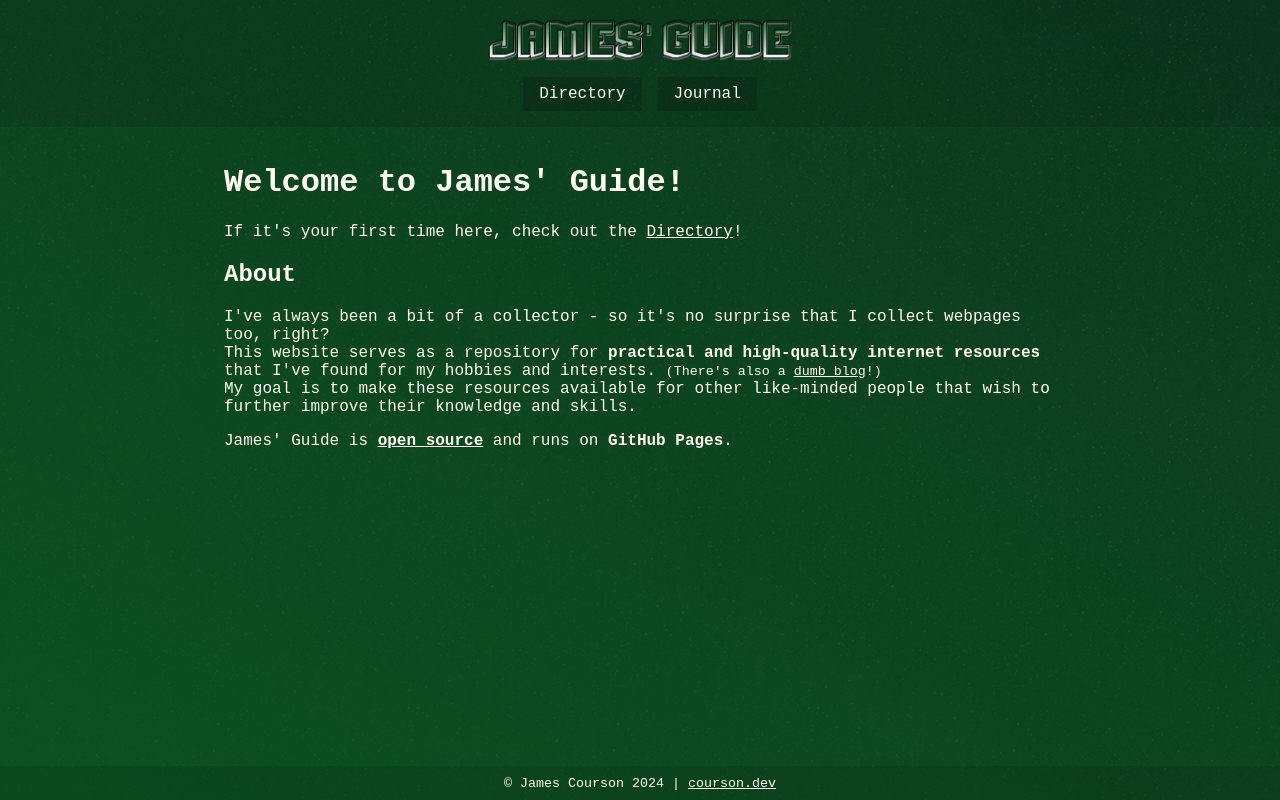
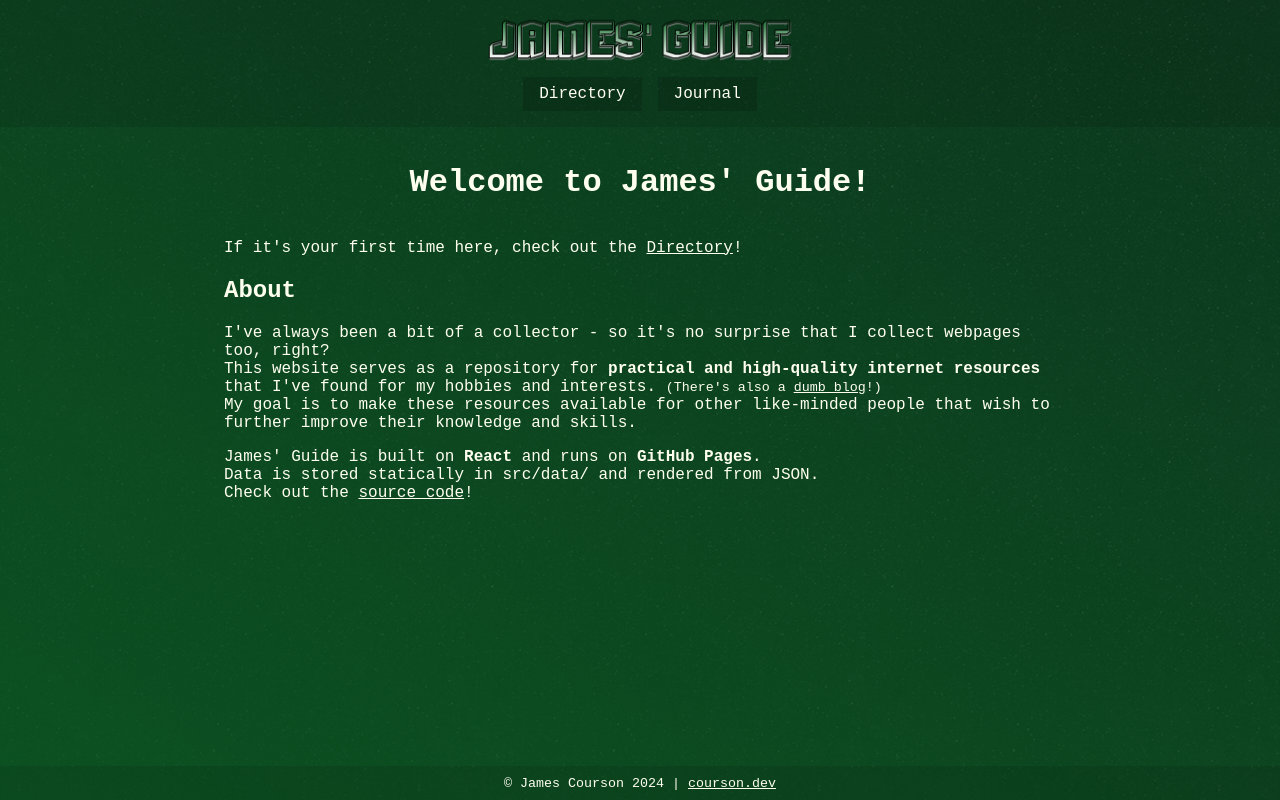
Before and after one commit to jamescourson/james.guide, a React (Vite) app: page / in a window 1280 px wide. Built offline with nearby package versions, Linux system fonts and the light colour scheme.

Commit message:
formatting and content updates

```diff
--- a/src/pages/Home.jsx
+++ b/src/pages/Home.jsx
@@ -2,7 +2,7 @@ import { Link } from 'react-router-dom';
 
 
 const Home = () => (
-  <div id="home">
+  <>
     <h1>Welcome to James' Guide!</h1>
     <article>
       <p>
@@ -19,10 +19,14 @@ const Home = () => (
       </p>
 
       <p>
-        James' Guide is <Link to="https://github.com/jamescourson/james.guide" target="_blank"><b>open source</b></Link> and runs on <b>GitHub Pages</b>.
+        James' Guide is built on <b>React</b> and runs on <b>GitHub Pages</b>.
+        <br />
+        Data is stored statically in <code>src/data/</code> and rendered from JSON.
+        <br />
+        Check out the <Link to="https://github.com/jamescourson/james.guide" target="_blank">source code</Link>!
       </p>
     </article>
-  </div>
+  </>
 );
 
 export default Home;
```
